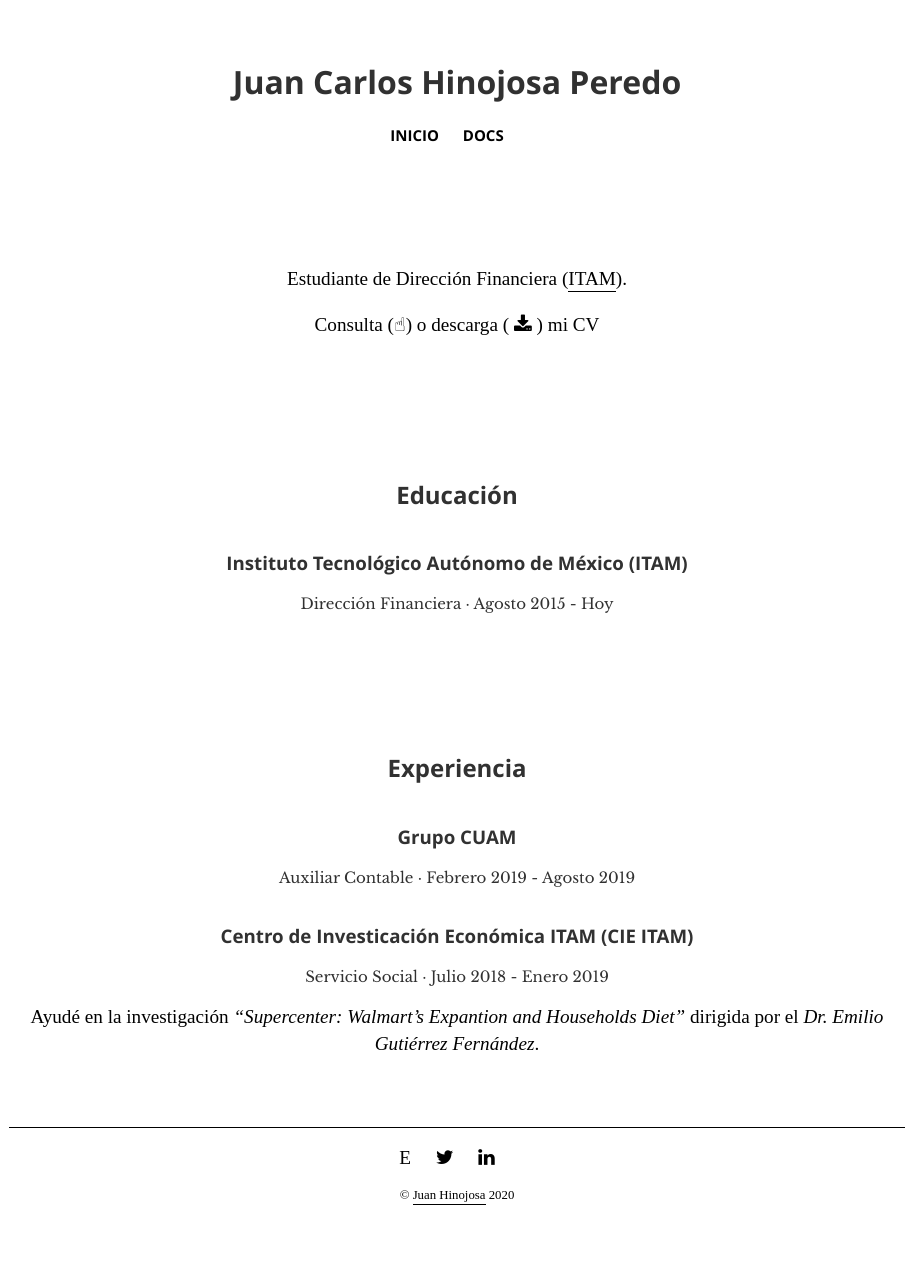
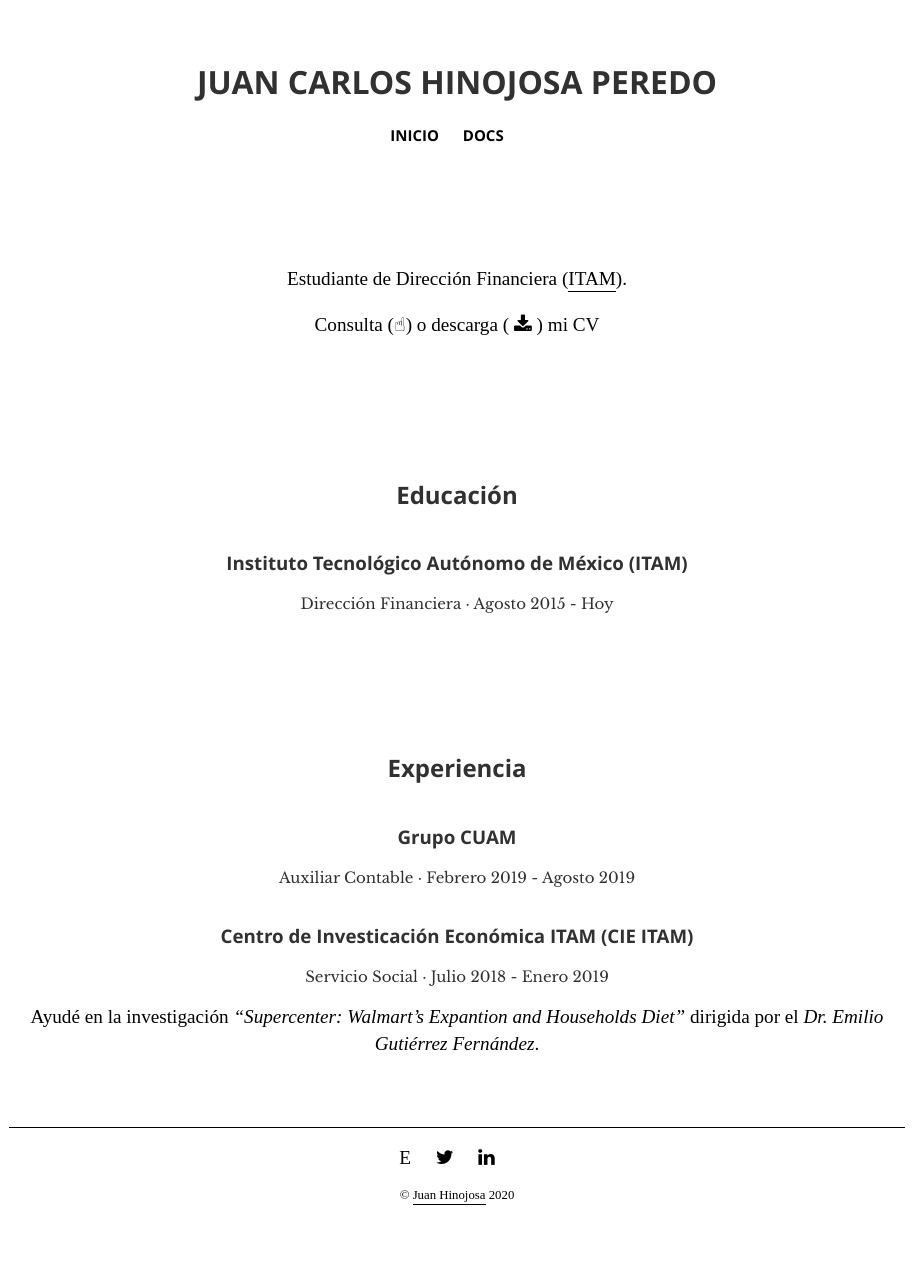
Before and after one commit to jhinojosp/jhinojosp.github.io, a Jekyll site: the page built from index.html, in a window 1280 px wide. Shown: the whole page, without its empty margins (183-1097 px from the left). Built offline with Jekyll 4.4.1, drawn with Linux system fonts in a browser that asks for light colours.

Commit message:
Final Version

```diff
--- a/_layouts/default.html
+++ b/_layouts/default.html
@@ -16,7 +16,7 @@
 
 		<body>
 			<header>
-				<h1 class="head" >Juan Carlos Hinojosa Peredo</h1>
+				<h1 class="head" style="text-transform: uppercase;">Juan Carlos Hinojosa Peredo</h1>
 				<nav id="nav-wrap">
 					<ul class="nav">
 						<li><a class="nav" href="/">Inicio</a></li>
```
